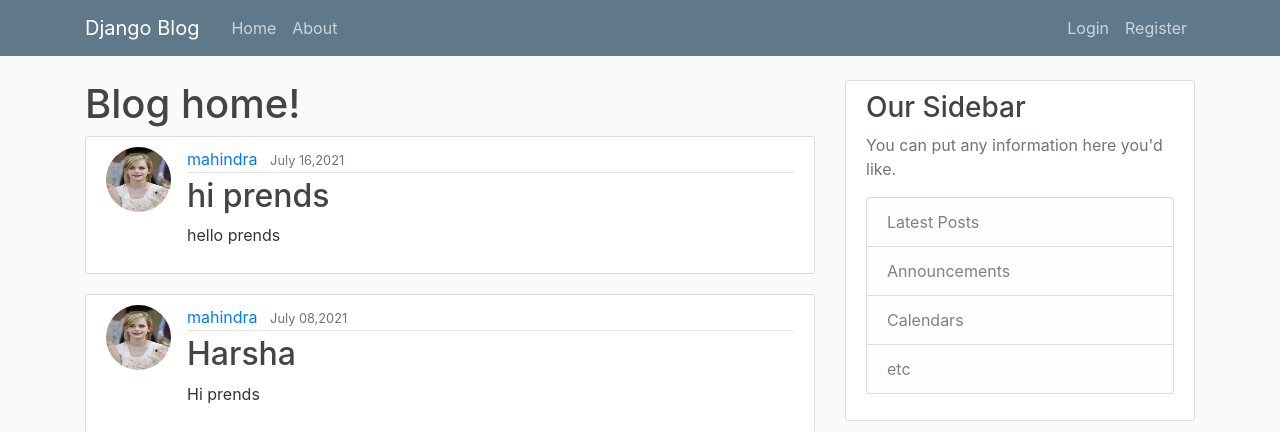
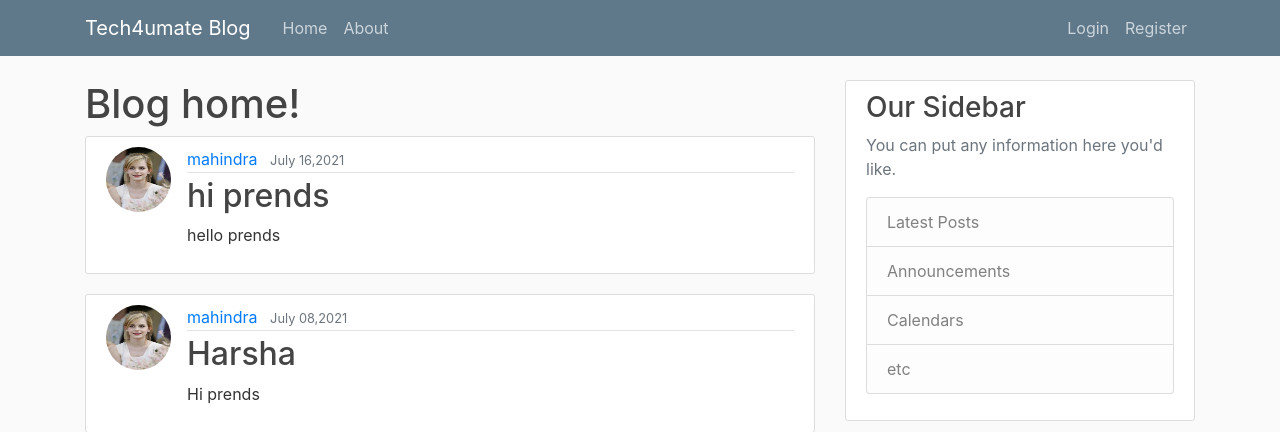
Before and after one commit to mahindra3072/django_website, a Django app: page / in a window 1280 px wide. Shown: the top 432 px of the page. Run offline with Django 3.2, Linux system fonts and the light colour scheme; data comes from the database, SQL or seed files in the repository; both versions use the stored data as it was after the commit; parts of the project's set-up code (start-up, migrations or seed data) failed here and were passed over; some libraries are stand-ins or nearby versions.

Commit message:
changed mail server

```diff
--- a/blog/templates/blog/base.html
+++ b/blog/templates/blog/base.html
@@ -11,16 +11,16 @@
       <link rel="stylesheet" type="text/css" href="{% static 'blog/main.css' %}">
 
     {% if title%}
-    <title>Django Blog {{title}}</title>
+    <title>Tech4umate Blog {{title}}</title>
     {% else %}
-    <title>Django Blog</title>
+    <title>Tech4umate Blog</title>
      {% endif%}
 </head>
 <body>
     <header class="site-header">
         <nav class="navbar navbar-expand-md navbar-dark bg-steel fixed-top">
           <div class="container">
-            <a class="navbar-brand mr-4" href="{% url 'blog-home' %}">Django Blog</a>
+            <a class="navbar-brand mr-4" href="{% url 'blog-home' %}">Tech4umate Blog</a>
             <button class="navbar-toggler" type="button" data-toggle="collapse" data-target="#navbarToggle" aria-controls="navbarToggle" aria-expanded="false" aria-label="Toggle navigation">
             <span class="navbar-toggler-icon"></span>
             </button>
--- a/django_webapp/settings.py
+++ b/django_webapp/settings.py
@@ -143,9 +143,9 @@ LOGIN_URL ='login'
 
 EMAIL_BACKEND ='django.core.mail.backends.smtp.EmailBackend'
 
-EMAIL_HOST ='smtp.gmail.com'
+EMAIL_HOST ='smtp.bizmail.yahoo.com'
 
-EMAIL_PORT = 587
+EMAIL_PORT =587
 
 EMAIL_USE_TLS = True
 
@@ -153,3 +153,5 @@ EMAIL_HOST_USER = config.get('EMAIL_USER')
 
 
 EMAIL_HOST_PASSWORD = config.get('EMAIL_PASS')
+
+DEFAULT_FROM_EMAIL='no-reply@tech4umate.net'
```
Also changed, not shown: db.sqlite3.
